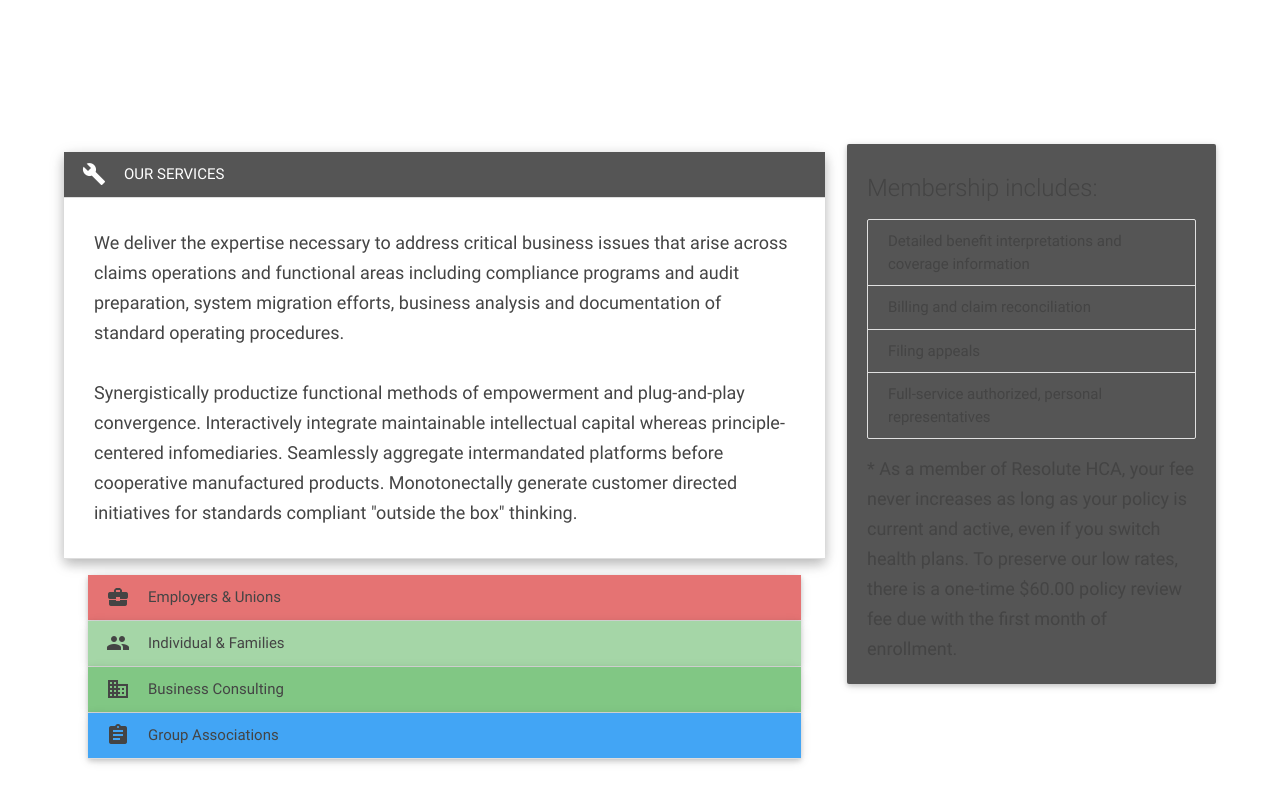
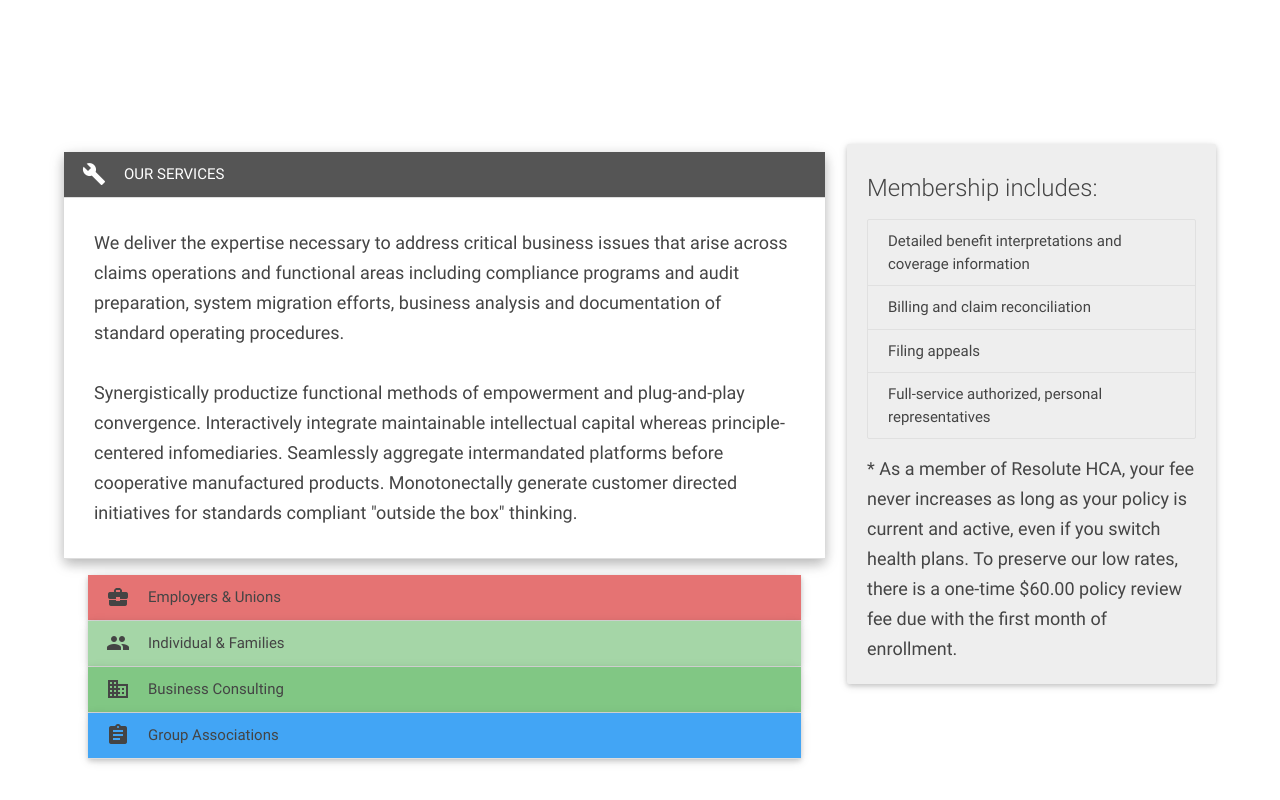
Before and after one commit to kerry-smith/resolute, a plain HTML site: page index.html in a window 1280 px wide. Shown: the part 1085-1885 px from the top of the page. Drawn offline with nearby package versions, Linux system fonts and the light colour scheme.

Commit message:
Update index.html

```diff
--- a/index.html
+++ b/index.html
@@ -115,7 +115,7 @@
             </ul>
           </div>
           <div class="col l4 m12">
-            <div class="card grey darken-2">
+            <div class="card grey lighten-3">
               <div class="card-content">
                 <span class="card-title">Membership includes:</span>
                 <ul class="collection">
```
